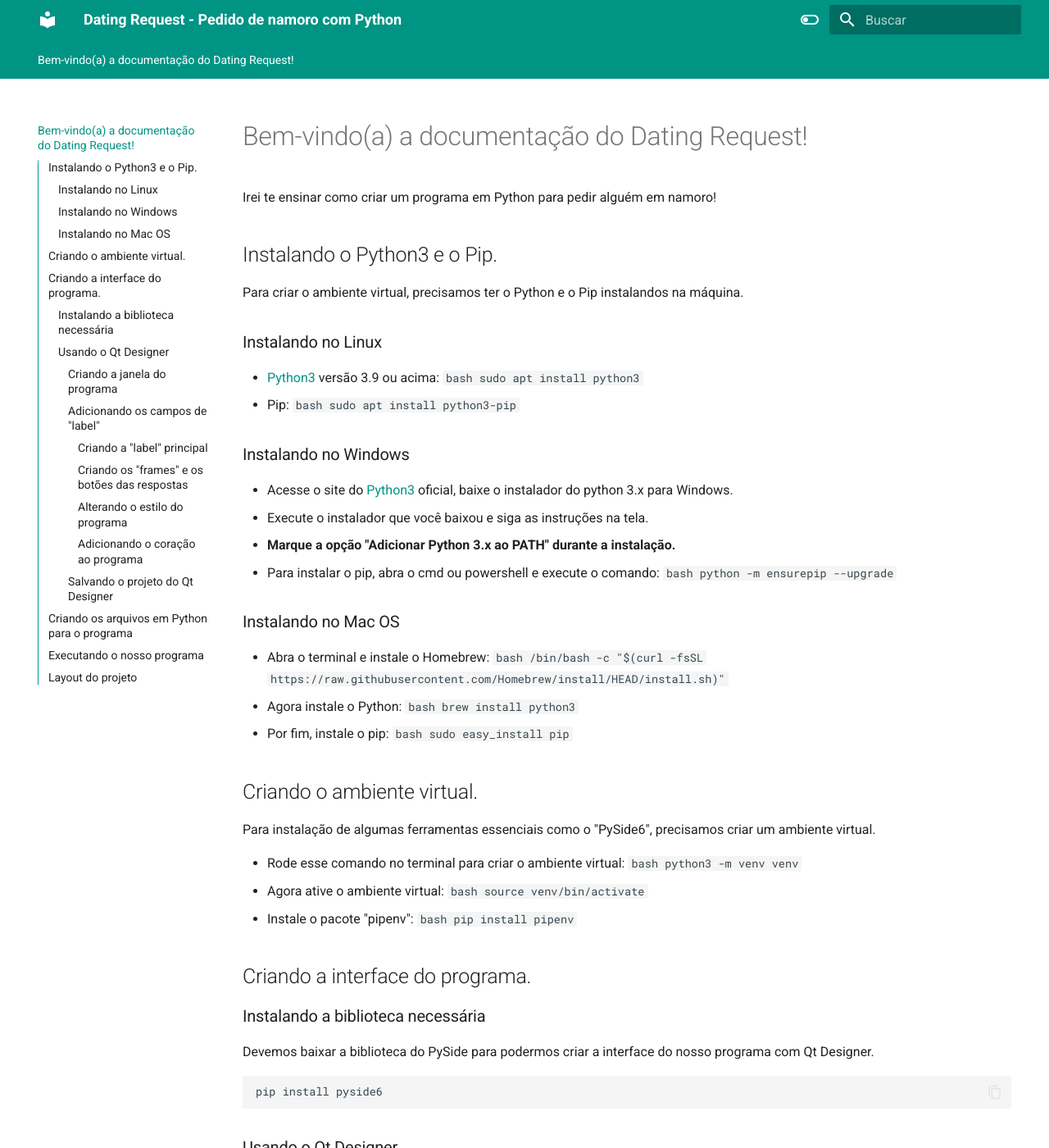
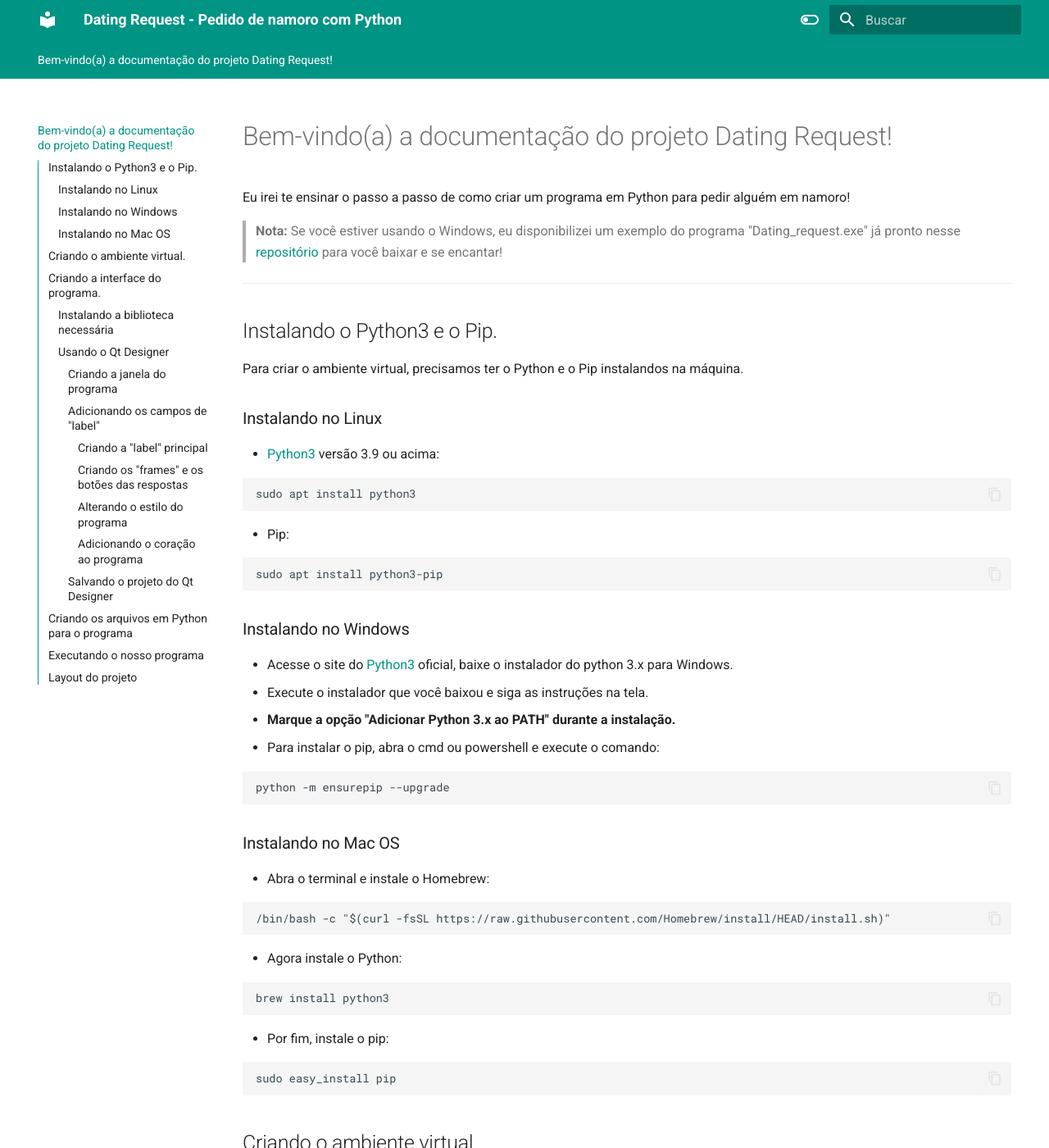
Before and after one commit to EduardoVasconceloss/Dating-request, an MkDocs documentation site: the page built from docs/index.md, in a window 1280 px wide and 1400 px high. Shown: the whole window at 82% size. Built offline with MkDocs 1.6.1 and Material for MkDocs 9.7.7, drawn with Linux system fonts in a browser that asks for light colours; some of the changed lines change nothing that is shown; some of the changed text lies outside the part shown.

Commit message:
melhorando a documentacao

````diff
--- a/docs/index.md
+++ b/docs/index.md
@@ -1,6 +1,10 @@
-# Bem-vindo(a) a documentação do Dating Request!
+# Bem-vindo(a) a documentação do projeto Dating Request!
 
-Irei te ensinar como criar um programa em Python para pedir alguém em namoro!
+Eu irei te ensinar o passo a passo de como criar um programa em Python para pedir alguém em namoro!
+
+> **Nota:** Se você estiver usando o Windows, eu disponibilizei um exemplo do programa "Dating_request.exe" já pronto nesse [repositório](https://github.com/EduardoVasconceloss/dating-request) para você baixar e se encantar!
+
+--------------------------------------------------------------------------------------------------------------------------------------------------------------------------
 
 ## Instalando o Python3 e o Pip.
 
@@ -9,13 +13,13 @@ Para criar o ambiente virtual, precisamos ter o Python e o Pip instalandos na m
 ### Instalando no Linux
 
 - [Python3](https://www.python.org/downloads/) versão 3.9 ou acima:
-  ```bash
-  sudo apt install python3
-  ```
+```bash
+sudo apt install python3
+```
 - Pip:
-  ```bash
-  sudo apt install python3-pip
-  ```
+```bash
+sudo apt install python3-pip
+```
 
 ### Instalando no Windows
 
@@ -23,41 +27,41 @@ Para criar o ambiente virtual, precisamos ter o Python e o Pip instalandos na m
 - Execute o instalador que você baixou e siga as instruções na tela.
 - **Marque a opção "Adicionar Python 3.x ao PATH" durante a instalação.**
 - Para instalar o pip, abra o cmd ou powershell e execute o comando:
-  ```bash
-  python -m ensurepip --upgrade
-  ```
+```bash
+python -m ensurepip --upgrade
+```
 
 ### Instalando no Mac OS
 
 - Abra o terminal e instale o Homebrew:
-  ```bash
-  /bin/bash -c "$(curl -fsSL https://raw.githubusercontent.com/Homebrew/install/HEAD/install.sh)"
-  ```
+```bash
+/bin/bash -c "$(curl -fsSL https://raw.githubusercontent.com/Homebrew/install/HEAD/install.sh)"
+```
 - Agora instale o Python:
-  ```bash
-  brew install python3
-  ```
+```bash
+brew install python3
+```
 - Por fim, instale o pip:
-  ```bash
-  sudo easy_install pip
-  ```
+```bash
+sudo easy_install pip
+```
 
 ## Criando o ambiente virtual.
 
 Para instalação de algumas ferramentas essenciais como o "PySide6", precisamos criar um ambiente virtual.
 
 - Rode esse comando no terminal para criar o ambiente virtual:
-  ```bash
-  python3 -m venv venv
-  ```
+```bash
+python3 -m venv venv
+```
 - Agora ative o ambiente virtual:
-  ```bash
-  source venv/bin/activate
-  ```
+```bash
+source venv/bin/activate
+```
 - Instale o pacote "pipenv":
-  ```bash
-  pip install pipenv
-  ```
+```bash
+pip install pipenv
+```
 
 ## Criando a interface do programa.
 
@@ -79,21 +83,21 @@ pipenv run pyside6-designer
 
 #### Criando a janela do programa
 
-Ao iniciar o Qt Designer, selecione a opção "Main Window"
+- Ao iniciar o Qt Designer, selecione a opção "Main Window"
 
-![Tela inicial do Qt Designer](/home/eduardo/Documentos/github/dating-request/docs/assets/tela-inicial-qtdesigner.png)
+![Tela inicial do Qt Designer](assets/tela-inicial-qtdesigner.png)
 
-Agora remova o "menu bar", clicando com o botão direito do mouse na parte superior da "Main Window"
+- Agora remova o "menu bar", clicando com o botão direito do mouse na parte superior da "Main Window"
 
-![Removendo o ](/home/eduardo/Documentos/github/dating-request/docs/assets/remove-menu-bar.png)
+![Removendo o ](assets/remove-menu-bar.png)
 
-Também remova o "status bar", clicando com o botão direito do mouse na parte inferior da "Main Window"
+- Também remova o "status bar", clicando com o botão direito do mouse na parte inferior da "Main Window"
 
-![Removendo a ](/home/eduardo/Documentos/github/dating-request/docs/assets/remove-status-bar.png)
+![Removendo a ](assets/remove-status-bar.png)
 
-Mude o tamanho da "Main Window" de acordo com sua preferência.
+- Mude o tamanho da "Main Window" de acordo com sua preferência.
 
-![Mudando o tamanho da ](/home/eduardo/Documentos/github/dating-request/docs/assets/resolucao-mainwindow.png)
+![Mudando o tamanho da ](assets/resolucao-mainwindow.png)
 
 #### Adicionando os campos de "label"
 
@@ -103,9 +107,9 @@ As "labels" são necessárias para nós criarmos a pergunta e as respostas
 
 ##### Criando a "label" principal
 
-Vamos adicionar uma "label" com a pergunta "Quer namorar comigo?":
+- Vamos adicionar uma "label" com a pergunta "Quer namorar comigo?":
 
-![](/home/eduardo/Documentos/github/dating-request/docs/assets/label-quernamorarcmg.png)
+![](assets/label-quernamorarcmg.png)
 
 1. No canto esquerdo, desça até achar a opção "label", agora você deve clicar, segurar e arrastar a opção "label" até a "Main Window".
 2. Adicione a pergunta que você deseja fazer na "label".
@@ -118,9 +122,9 @@ Vamos adicionar uma "label" com a pergunta "Quer namorar comigo?":
 
 ##### Criando os "frames" e os botões das respostas
 
-Adicione dois "frames" a sua "Main Window"
+- Adicione dois "frames" a sua "Main Window"
 
-![](/home/eduardo/Documentos/github/dating-request/docs/assets/frame-sim-nao.png)
+![](assets/frame-sim-nao.png)
 
 1. No canto esquerdo, procure a opção "Frame".
 2. Agora você deve clicar, segurar e arrastar a opção "Frame" até a "Main Window", repita esse processo duas vezes para adicionar dois "frames".
@@ -128,7 +132,7 @@ Adicione dois "frames" a sua "Main Window"
 4. Clique, segure e arraste a opção "PushButton" até a "Main Window", repita esse processo duas vezes para adicionar dois botões.
 5. Clique com o botão direito na área vazia do "frame", depois clique em "Lay out" e por fim clique em "Lay Out Horizontally". Dessa maneira, o botão ficará centralizado dentro do "frame".
 
-![](/home/eduardo/Documentos/github/dating-request/docs/assets/frame-noframe.png)
+![](assets/frame-noframe.png)
 
 1. Altere o texto dentro dos botões para "Sim" e "Não" e depois clique na área vazia do "frame"
 2. Dentro da seção "QFrame", localizada no canto direito, procure o campo "frameShape" e mude a opção para "NoFrame". Essa opção remove o contorno do "frame".
@@ -138,14 +142,14 @@ Adicione dois "frames" a sua "Main Window"
 
 ##### Alterando o estilo do programa
 
-Para deixar o programa visualmente atrativo, devemos mudar o "estilo" dele.
+- Para deixar o programa visualmente atrativo, devemos mudar o "estilo" dele.
 
-![](/home/eduardo/Documentos/github/dating-request/docs/assets/qwidget-stylesheet1.png)
+![](assets/qwidget-stylesheet1.png)
 
 1. Clique com o botão direito no campo "centralwidget".
 2. Agora clique em "Change style sheet...".
 
-![](/home/eduardo/Documentos/github/dating-request/docs/assets/qwidget-stylesheet2.png)
+![](assets/qwidget-stylesheet2.png)
 
 1. Adicione esse bloco de código na área vazia do "Edit Style Sheet":
 
@@ -187,9 +191,9 @@ QPushButton {
 
 ##### Adicionando o coração ao programa
 
-Para dar o toque final no romantismo do programa, vamos adicionar um coração. Você pode encontrar o arquivo ".png" desse coração nesse [repositório](https://github.com/EduardoVasconceloss/dating-request/tree/main), dentro do diretório "assets".
+- Para dar o toque final no romantismo do programa, vamos adicionar um coração. Você pode encontrar o arquivo ".png" desse coração nesse [repositório](https://github.com/EduardoVasconceloss/dating-request/tree/main), dentro do diretório "assets".
 
-![adicionando o coração, parte 1](/home/eduardo/Documentos/github/dating-request/docs/assets/label-coracao1.png)
+![adicionando o coração, parte 1](assets/label-coracao1.png)
 
 1. Repita o processo de adicionar uma "label" na "Main Window" e mude o nome da "label".
 2. Na seção "QLabel" clique no campo "pixmap" e depois clique no ícone com "três pontinhos".
@@ -197,7 +201,7 @@ Para dar o toque final no romantismo do programa, vamos adicionar um coração.
 4. Na janela de "Edit Resource" clique no ícone no canto inferior esquerdo.
 5. Na janela de "New Resource File" digite o nome "resource" e clique em "Salvar"
 
-![adicionando o coração, parte 2](/home/eduardo/Documentos/github/dating-request/docs/assets/label-coracao2.png)
+![adicionando o coração, parte 2](assets/label-coracao2.png)
 
 1. Na janela "Edit Resource", clique no ícone de uma "pasta azul com sinal de '+'".
 2. Digite o nome "assets".
@@ -210,28 +214,28 @@ Para dar o toque final no romantismo do programa, vamos adicionar um coração.
 
 #### Salvando o projeto do Qt Designer
 
-Grande parte do nosso programa foi feito, então precisamos salvar o design dele.
+- Grande parte do nosso programa foi feito, então precisamos salvar o design dele.
 
-![salvando, parte 1](/home/eduardo/Documentos/github/dating-request/docs/assets/save1.png)
+![salvando, parte 1](assets/save1.png)
 
 1. No canto superior esquerdo, clique em "File", depois clique em "Save As..." e por fim clique em "Salvar".
 
-![salvando, parte 1](/home/eduardo/Documentos/github/dating-request/docs/assets/save2.png)
+![salvando, parte 1](assets/save2.png)
 
 2. No canto superior esquerdo, clique em "Form" e depois clique em "View Python Code..."
 3. Após isso irá aparecer uma janela com o código da interface do nosso programa em Python. Agora, clique no ícone de um "disquete" no canto superior esquerdo e depois clique em "Salvar".
 
 ## Criando os arquivos em Python para o programa
 
-Agora vamos criar os arquivos necessários para "rodar" o nosso programa.
+- Agora vamos criar os arquivos necessários para "rodar" o nosso programa.
 
-- Converta o arquivo "resource.qrc" para "resource_rc.py"
+1. Converta o arquivo "resource.qrc" para "resource_rc.py"
 
 ```python3
 pyside6-rcc assets/resource.qrc -o resource_rc.py
 ```
 
-- Crie o arquivo "app.py" e cole o bloco de código abaixo nesse arquivo, ele será responsável por executar o nosso programa.
+2. Crie o arquivo "app.py" e cole o bloco de código abaixo nesse arquivo, ele será responsável por executar o nosso programa.
 
 ```python3
 from PySide6 import QtWidgets
@@ -295,9 +299,9 @@ app.exec()
 python3 app.py
 ```
 
-![programa, parte 1](/home/eduardo/Documentos/github/dating-request/docs/assets/programa1.png)
+![programa, parte 1](assets/programa1.png)
 
-![programa, parte 2](/home/eduardo/Documentos/github/dating-request/docs/assets/programa2.png)
+![programa, parte 2](assets/programa2.png)
 
 > **Nota:** Caso, você não tenha o Python na sua máquina mas quer utilizar o programa, irei deixar o executável dele, chamado "Dating_request.exe" no repositório do projeto.
 
````
Also changed, not shown: docs/assets/tela-inicial-qtdesigner.jpeg (added).
